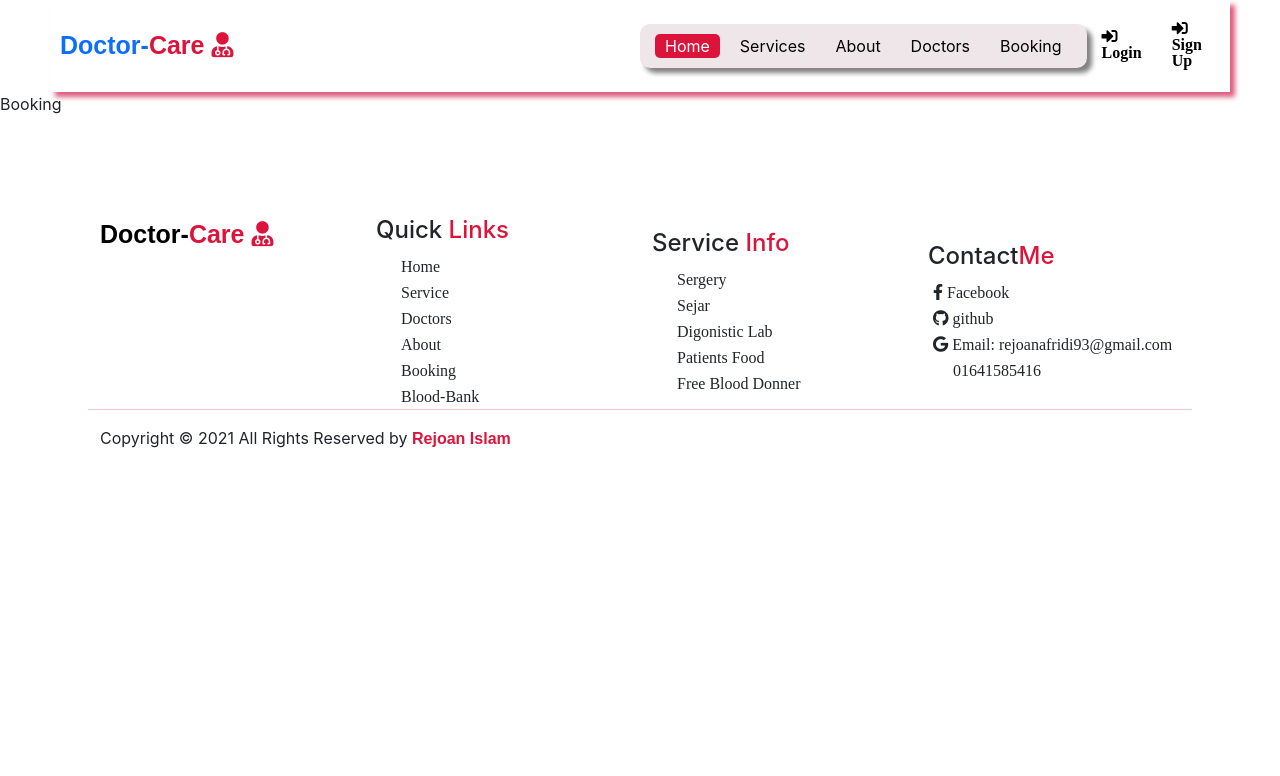
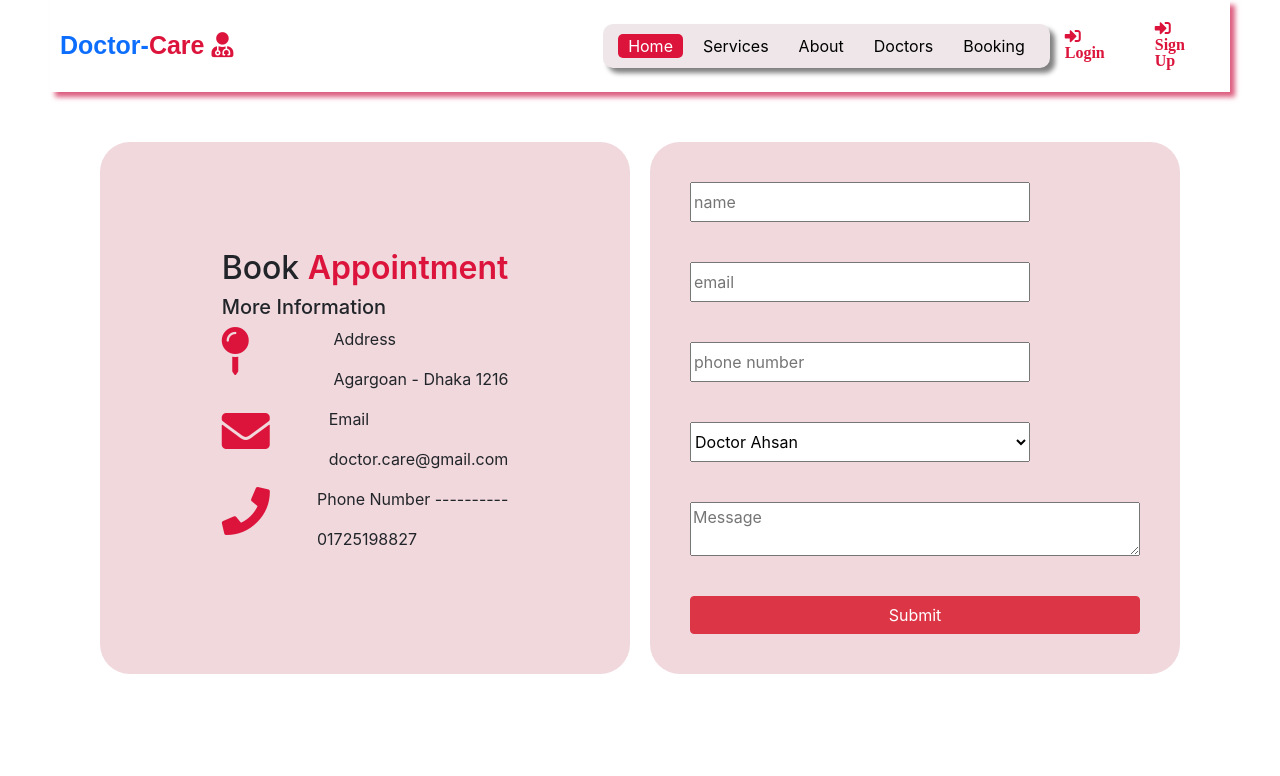
Before and after one commit to Programming-Hero-Web-Course3/healthcare-related-website-rejoanafridi, a React (Create React App) app: page /booking in a window 1280 px wide. Shown: the top 776 px of the page. Built offline with nearby package versions, Linux system fonts and the light colour scheme; no server answers.

Commit message:
booking page

```diff
--- a/src/App.js
+++ b/src/App.js
@@ -10,6 +10,7 @@ import Home from "./Components/Home/Home";
 import Register from "./Components/Auth/Register";
 import Header from "./Components/Shared/Header/Header";
 import Footer from "./Components/Shared/Footer/Footer";
+import Servicedetails from "./Components/Service/Servicedetails";
 
 const App = () => {
 	return (
@@ -43,6 +44,10 @@ const App = () => {
 					<Route path="/register">
 						<Register></Register>
 					</Route>
+					<Route path="/service-details">
+						<Servicedetails></Servicedetails>
+					</Route>
+
 				</Switch>
 			</Router>
 			<Footer></Footer>
--- a/src/Components/Auth/Login.js
+++ b/src/Components/Auth/Login.js
@@ -61,19 +61,12 @@ const Login = () => {
 								<i class="fab fa-google"> google </i>
 							</button>
 
-							<button
-								type="button"
-								className="btn btn-sm btn-danger text-white"
-							>
-								<i class="fab fa-github"></i> github{" "}
-							</button>
+							<div>-------------------------- or  ------------------------------</div>
 						</div>
 						<p>
 							don't have an account <Link to="/register">register here</Link>{" "}
 						</p>
-						<p>
-							Back to <Link to="/">Home</Link>{" "}
-						</p>
+
 					</form>
 				</div>
 			</div>
--- a/src/Components/Auth/Register.js
+++ b/src/Components/Auth/Register.js
@@ -72,20 +72,13 @@ const Register = () => {
 							>
 								<i class="fab fa-google"></i> google{" "}
 							</button>
-							<button
-								type="button"
-								className="btn btn-sm btn-danger text-white"
-							>
-								<i class="fab fa-github"></i> github{" "}
-							</button>
+
 						</div>
-
+						<div>-------------------------  or  ----------------------------</div>
 						<p>
 							already registered <Link to="/login">Login here</Link>{" "}
 						</p>
-						<p>
-							Back to <Link to="/">Home</Link>{" "}
-						</p>
+
 					</form>
 				</div>
 			</div>
--- /dev/null
+++ b/src/Components/Booking/Book.css
@@ -0,0 +1,48 @@
+.booking-container{
+     margin: 0 100px;
+     margin-top: 50px;
+
+}
+.title span{
+     color: crimson;
+     font-weight: 600;
+}
+.books{
+     display: grid;
+     grid-template-columns: repeat(2, 1fr);
+     gap: 20px;
+}
+.book{
+     padding: 20px;
+     background-color: #f0d8dd;
+     display: flex;
+     flex-direction: column;
+     justify-content:center;
+     align-items:center;
+     border-radius: 30px;
+
+}
+.book input, .option{
+     display: inline-block;
+     margin: 20px 20px;
+     height: 40px;
+     width: 340px;
+}
+
+.book > div{
+     display: flex;
+     flex-direction: column;
+}
+.information{
+     display: flex;
+     justify-content: space-between;
+}
+.fas{
+     color: crimson;
+     margin-right: 20px;
+}
+.book textarea,button {
+     margin: 20px ;
+     /* height: 100px; */
+
+}
--- a/src/Components/Booking/Book.js
+++ b/src/Components/Booking/Book.js
@@ -1,11 +1,68 @@
-import React from 'react';
-
+import React from "react";
+import "./Book.css";
 const Book = () => {
-     return (
-          <div>
-               Booking
-          </div>
-     );
+	return (
+		<div>
+			<div className="booking-container">
+				<div className="books">
+					<div className="book">
+						<div>
+							<div className="title">
+								<h2>Book <span> Appointment</span></h2>
+								<h5>More Information</h5>
+							</div>
+							<div className="information">
+								<span>
+									<i className="fas fa-map-pin fa-3x"></i>
+								</span>
+								<span>
+									<p>Address</p>
+									<p>Agargoan - Dhaka 1216</p>
+								</span>
+							</div>
+							<div className="information">
+								<span>
+									<i className="fas fa-envelope fa-3x"></i>
+								</span>
+								<span>
+									<p>Email</p>
+									<p>doctor.care@gmail.com</p>
+								</span>
+							</div>
+							<div className="information">
+								<span>
+									<i className="fas fa-phone fa-3x"></i>
+								</span>
+								<span>
+									<p>Phone Number ----------</p>
+									<p>01725198827</p>
+								</span>
+							</div>
+						</div>
+					</div>
+					<div className="book">
+						<div>
+							<div>
+								<input type="text" placeholder="name" />
+								<input type="email" placeholder="email" />
+							</div>
+							<div>
+								<input type="number" placeholder="phone number" />
+								<select className="option">
+									<option value="0">Doctor Ahsan</option>
+									<option value="1">Md Ahsan</option>
+								</select>
+							</div>
+							<textarea placeholder="Message"></textarea>
+							<button class="btn btn-danger text-white" type="button">
+								Submit
+							</button>
+						</div>
+					</div>
+				</div>
+			</div>
+		</div>
+	);
 };
 
 export default Book;
--- a/src/Components/Service/Service.js
+++ b/src/Components/Service/Service.js
@@ -1,4 +1,5 @@
 import React from "react";
+import { Link } from "react-router-dom";
 
 import "./Service.css";
 const Service = () => {
@@ -17,7 +18,8 @@ const Service = () => {
 								quasi.
 							</p>
 							<div className="btn btn-small btn-danger text-white">
-								Checkup now <i class="fas fa-arrow-right"></i>
+								<Link to="/service-details">Checkup now</Link>
+								 <i class="fas fa-arrow-right"></i>
 							</div>
 						</div>
 					</div>
--- /dev/null
+++ b/src/Components/Service/Servicedetails.css
@@ -0,0 +1,23 @@
+.service-details{
+     display: grid;
+     grid-template-rows: repeat(1, 1fr);
+     justify-items: center;
+
+
+}
+.service-detail{
+     display: flex;
+     padding: 10px;
+     justify-content: center;
+     align-items: center;
+     border-radius: 10px;
+     box-shadow: 2px 3px 5px crimson;
+
+     width: 50%;
+
+}
+.service-detail img{
+     width: 60%;
+     height: auto;
+     border-radius: 50px;
+}
--- /dev/null
+++ b/src/Components/Service/Servicedetails.js
@@ -0,0 +1,31 @@
+import React from "react";
+import './Servicedetails.css'
+import s_Img from "../../images/doctor.jpg"
+const Servicedetails = () => {
+	return (
+		<div>
+			<div className="s-container">
+				<div className="service-details">
+					<div className="service-detail">
+						<div>
+							<img src={s_Img} alt="" />
+							<h3>Doctor</h3>
+							<p>Lorem ipsum dolor sit, amet consectetur adipisicing elit.</p>
+							<h5>Description</h5>
+							<p>
+								Lorem ipsum dolor sit amet consectetur, adipisicing elit.
+								Dolorum ipsa dicta iusto reiciendis magni hic voluptates eum
+								quos laborum aliquam.
+							</p>
+							<button className="btn btn-sm btn-danger text-white ">
+								Appointment
+							</button>
+						</div>
+					</div>
+				</div>
+			</div>
+		</div>
+	);
+};
+
+export default Servicedetails;
```
Also changed, not shown: src/Components/Service/Service-Details.css (deleted), src/Components/Service/Service-Details.js (deleted).
